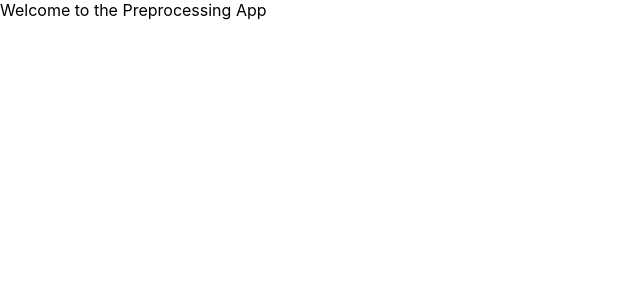
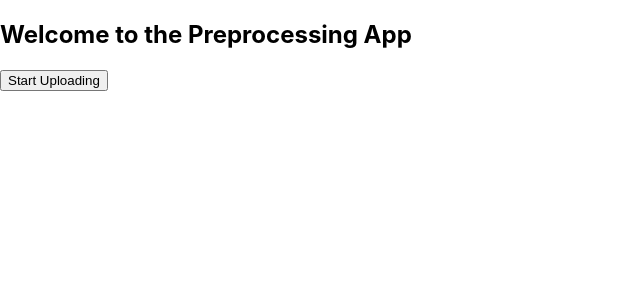
Before and after one commit to harshith142/preprocess-frontend, a React (Create React App) app: page / in a window 1280 px wide. Shown: the top 300 px of the page, without its empty margins (0-640 px from the left). Built offline with nearby package versions, Linux system fonts and the light colour scheme.

Commit message:
Home.jsx

```diff
--- a/src/pages/Home.jsx
+++ b/src/pages/Home.jsx
@@ -1,5 +1,17 @@
 import React from "react";
+import { Link } from "react-router-dom";
 
-export default function Home() {
-  return <div className="p-4">Welcome to the Preprocessing App</div>;
-}
+const Home = () => {
+  return (
+    <div className="p-6">
+      <h2 className="text-xl font-bold mb-4">Welcome to the Preprocessing App</h2>
+      <Link to="/upload">
+        <button className="bg-blue-600 text-white px-4 py-2 rounded">
+          Start Uploading
+        </button>
+      </Link>
+    </div>
+  );
+};
+
+export default Home;
```
